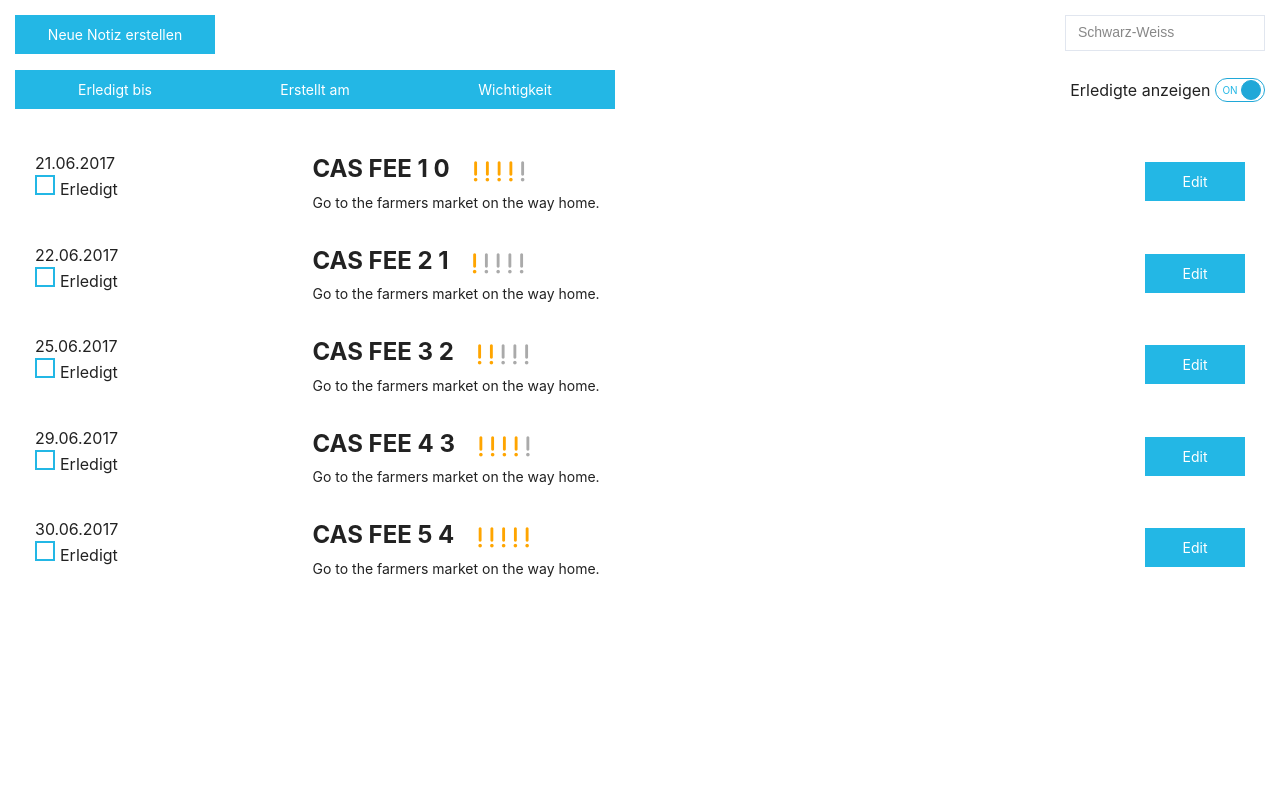
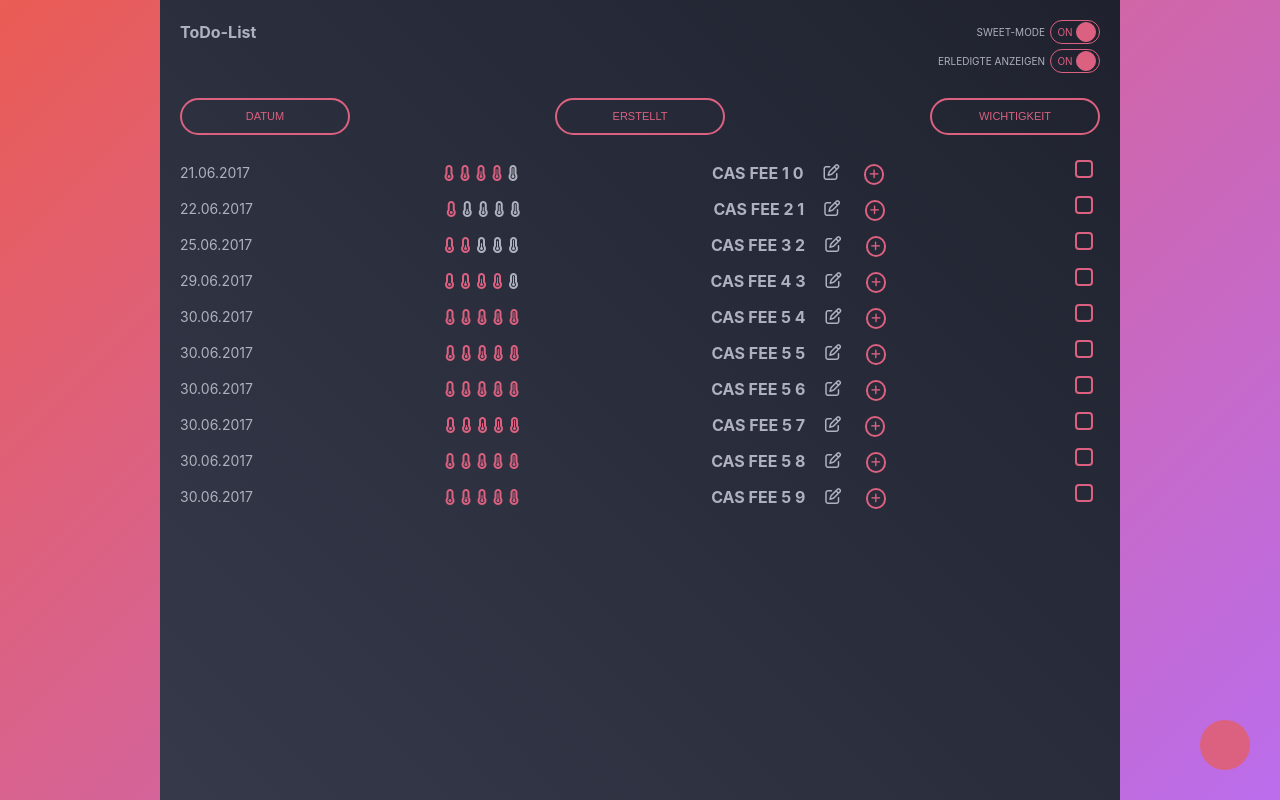
Before and after one commit to iDiver76/cas-fee-projekt1, a plain HTML site: page src/index.html in a window 1280 px wide. Drawn offline with nearby package versions, Linux system fonts and the light colour scheme.

Commit message:
new style

```diff
--- a/src/css/main.css
+++ b/src/css/main.css
@@ -13,121 +13,172 @@ body {
   font-family: -apple-system, BlinkMacSystemFont, "Segoe UI", Roboto, "Helvetica Neue", Arial, sans-serif;
   font-size: 1.6rem;
   line-height: 1.5;
-  color: #222;
+  color: #afb1be;
 }
 
 a {
   text-decoration: none;
+  display: inline-block;
+  border: none;
+  padding: 0 2rem;
+  margin: 0;
+  font-size: 1.6rem;
+  color: #afb1be;
 }
 
 ul {
   padding: 0;
+  list-style-type: none;
+  margin:0;
 }
 
-li {
-  list-style-type: none;
+.wrapper-outer.sweet {
+  background: linear-gradient(135deg,  #EA5C54  0%,#bb6dec 100%);
 }
 
-.wrapper {
-  background-image: url("/hsrToDo/src/media/img/florian-klauer-114797.jpg");
-  background-size: cover;
-  height: 100vh;
+.wrapper-outer {
+  background: linear-gradient(135deg, #85ceea 0%, #090a9e 100%);
+  min-height: 100vh;
+  width: 100vw;
+  background-size:cover;
+  background-position: center;
+  margin: 0;
+  font-family: -apple-system, BlinkMacSystemFont, "Segoe UI", Roboto, "Helvetica Neue", Arial, sans-serif;
+  font-size: 1.6rem;
+  line-height: 1.5;
+  display: flex;
+  justify-content: center;
+  align-items: flex-start;
 }
 
-
-.wrapper.black {
-  background-image: url("/hsrToDo/src/media/img/tim-mossholder-180594.jpg");
+.create .wrapper-inner {
+  height: 55vh;
+  width: 75vw;
+  align-self: center;
 }
 
-#notes {
-  padding: 1.5rem;
+.overview .wrapper-inner {
+  height: 100vh;
+  width: 75vw;
 }
 
-#cta {
+.wrapper-inner {
+  background: linear-gradient(45deg, #35394a 0%, #1f222e 100%);;
+  padding: 2rem;
+}
+
+.header {
   display: flex;
   justify-content: space-between;
 }
 
-#cta > .btn, #filter > .btn-group .btn {
-  width: 20rem;
+h1 {
+  color: #afb1be;
+  text-align: left;
+  font-size: 1.6rem;
+  margin: 0 0 2rem 0;
 }
 
-/* Button */
-.btn {
-  display: inline-block;
-  font-weight: normal;
-  text-align: center;
-  white-space: nowrap;
-  vertical-align: middle;
-  border: 1px solid #23b7e5;
-  padding: 0.8rem 1.6rem;
-  font-size: 1.4rem;
-  color: #fff;
-  background-color: #23b7e5;
-  width: 10rem;
+h2 {
+  font-size: 1.6rem;
 }
 
-.btn:hover, .btn:active, .btn:focus, .btn:visited {
-  color: #fff;
-  background-color: #1985ac;
-  border-color: #1985ac;
+
+/*Form Elements*/
+.field-group {
+  display:flex;
+  padding-bottom: 0.5rem;
 }
 
-.btn-group {
-  display: flex;
-}
-
-/* Form */
-label {
-  display: inline-block;
-}
-
-input, textarea, select {
-  display: block;
-  width: 100vw;
+.label {
   height: 3.6rem;
   padding: 0.8rem 1.2rem;
   font-size: 1.4rem;
   line-height: 1.25;
-  color: #888;
-  background-color: #fff;
-  border: 1px solid #e1e6ef;
-  -webkit-appearance: none;
-  -webkit-border-radius: 0px;
-  -moz-border-radius: 0px;
-  border-radius: 0px;
-  transition: border-color ease-in-out 0.15s, box-shadow ease-in-out 0.15s;
+  display:none;
 }
 
+input, select, .rating {
+  height: 3.6rem;
+}
 
+input, textarea, select, .rating {
+  color: #afb1be;
+  background: #32364a;
+  flex: 1 1 auto;
+  display: block;
+  padding: 0.8rem 1.2rem;
+  font-size: 1.4rem;
+  line-height: 1.25;
+  border: 2px solid #393d52;
+  outline: none;
+  -webkit-appearance: none;
+  transition: border-color ease-in-out 0.15s, box-shadow ease-in-out 0.15s;
+/*padding: 10px 65px;*/
+}
 
+/*placeholder*/
+::-webkit-input-placeholder { /* WebKit, Blink, Edge */
+  color: #afb1be;
+}
+:-moz-placeholder { /* Mozilla Firefox 4 to 18 */
+  color: #afb1be;
+  opacity:  1;
+}
+::-moz-placeholder { /* Mozilla Firefox 19+ */
+  color: #afb1be;
+  opacity:  1;
+}
+:-ms-input-placeholder { /* Internet Explorer 10-11 */
+  color: #afb1be;
+}
+:-ms-input-placeholder { /* Microsoft Edge */
+  color: #afb1be;
+}
+/* Rating */
+.rating {
+  display: flex;
+  justify-content: flex-start;
+
+}
+
+input[type="radio"] {
+  display: none;
+}
+
+input[type="radio"] + label {
+  font-size: 1.6rem;
+  padding: 0 .3rem;
+  margin: 0;
+  cursor: pointer;
+}
+
+input[type="radio"] + label {
+  color: #DC6180;
+}
+
+input[type="radio"]:checked ~ input[type="radio"] + label {
+  color: #afb1be;
+}
+
+/*Checkboxes*/
 input[type="checkbox"] {
   display: none;
 }
 
-/* input[type="checkbox"] {
-  position: absolute;
-  top: 0;
-  left: 0;
-  opacity: 0;
-} */
-
-/* --- Variante 1 */
-
 input[type="checkbox"] + label {
   padding-left: 2.5rem;
-  padding-top: .2rem;
   cursor: pointer;
   position: relative;
 }
 
 input[type="checkbox"] + label::before, input[type="checkbox"] + label::after {
-  font-size: inherit;
+  font-size: 1.4rem;
   top: 0;
   left: 0;
-  width: 1.6rem;
   line-height: 1;
-  height: 1.6rem;
+  width: 1.4rem;
+  height: 1.4rem;
   font-family: FontAwesome;
 }
 
@@ -136,12 +187,12 @@ input[type="checkbox"] + label::before {
 }
 
 input[type="checkbox"] + label::before, input[type="checkbox"] + label::after {
-  border: 2px solid #23b7e5;
-  -webkit-border-radius: 0;
-  -moz-border-radius: 0;
-  border-radius: 0;
+  border: 2px solid #DC6180;
+  -webkit-border-radius: 4px;
+  -moz-border-radius: 4px;
+  border-radius: 4px;
   text-align: center;
-  color: #23b7e5;
+  color: #DC6180;
 }
 
 input[type="checkbox"] + label::before, input[type="checkbox"] + label::after {
@@ -156,54 +207,91 @@ input[type="checkbox"]:checked + label::after {
 
 input[type="checkbox"] + label::after {
   content: '\f00c';
-  background: #23b7e5;
+  background: #DC6180;
   color: #fff;
   opacity: 0;
   transition: all 0.2s;
 }
 
-/* Variante 2
+/*Textarea*/
+textarea {
 
-input[type="checkbox"] + label {
-  display: block;
-  position: relative;
-  padding-left: 35px;
-  margin-bottom: 20px;
-  font: 14px/20px 'Open Sans', Arial, sans-serif;
-  color: #ddd;
-  cursor: pointer;
-  -webkit-user-select: none;
-  -moz-user-select: none;
-  -ms-user-select: none;
 }
 
-input[type="checkbox"] + label::before {
-  content: '';
+/*Buttons*/
+.btn {
+  background: transparent;
+  padding:1rem 4rem;
+  border:2px solid #DC6180;
+  color: #DC6180;
+  text-transform:uppercase;
+  font-size: 1.1rem;
+  margin: 2rem 0;
+  border-radius:25px;
+  transition-property:background,color;
+  transition-duration:.2s;
+  width: 17rem;
   display: block;
-  width: 20px;
-  height: 20px;
-  border: 1px solid #6cc0e5;
-  position: absolute;
-  left: 0;
-  top: 0;
-  opacity: 0.6;
-  -webkit-transition: all .12s, border-color .08s;
-  transition: all .12s, border-color .08s;
+  text-align: center;
 }
 
-input[type="checkbox"]:checked + label::before {
-  width: 10px;
-  top: -5px;
-  left: 5px;
-  border-radius: 0;
-  opacity: 1;
-  border-top-color: transparent;
-  border-left-color: transparent;
-  -webkit-transform: rotate(45deg);
-  transform: rotate(45deg);
-} */
+.btn:hover, .btn:active, .btn:focus, .btn:visited {
+  color:#fff;
+  background:#DC6180;
+  cursor:pointer;
+  transition-property:background,color;
+  transition-duration:.2s;
+}
+
+.btn.xs {
+  padding:0;
+  margin:0;
+  width: 2rem;
+  display: inline-block;
+}
+
+.newnote {
+  width: 5rem;
+  height:5rem;
+  padding:0;
+  margin:0;
+  font-size:4rem;
+  border-radius: 50rem;
+  position: absolute;
+  bottom: 3rem;
+  right:3rem;
+  z-index: 99;
+  line-height: 1;
+  background: #DC6180;
+}
+
+.create .btn-group {
+}
+
+.btn-group {
+  display: flex;
+  justify-content: space-between;
+}
+
+
 
 /* Switch-Button */
+.switch-wrapper {
+  text-align: right;
+}
+
+.switch-group {
+  margin-bottom:.5rem;
+  display: flex;
+  align-items: center;
+  justify-content: flex-end;
+}
+.switch-title {
+  color: #afb1be;
+  text-transform:uppercase;
+  font-size: 1rem;
+  margin: 0 .5rem;
+}
 
 .switch {
   position: relative;
@@ -227,21 +315,21 @@ input[type="checkbox"]:checked + label::before {
 }
 
 .switch-label::before {
-  right: 2px;
+  right: .2rem;
   color: #e1e6ef;
   content: attr(data-off);
 }
 
 .switch-label::after {
-  left: 2px;
-  color: #23b7e5;
+  left: .2rem;
+  color: #DC6180;
   content: attr(data-on);
   opacity: 0;
 }
 
 .switch input[type="checkbox"]:checked ~ .switch-label {
-  background: #fff !important;
-  border-color: #20a8d8;
+  background: transparent;
+  border-color: #DC6180;
 }
 
 .switch input[type="checkbox"]:checked ~ .switch-label::before {
@@ -264,8 +352,8 @@ input[type="checkbox"]:checked + label::before {
 
 .switch input[type="checkbox"]:checked ~ .switch-handle {
   left: 26px;
-  background: #20a8d8;
-  border-color: #20a8d8;
+  background: #DC6180;
+  border-color: #DC6180;
 }
 
 .switch-handle {
@@ -274,8 +362,8 @@ input[type="checkbox"]:checked + label::before {
   left: 2px;
   width: 20px;
   height: 20px;
-  background: #fff;
-  border: 1px solid #e1e6ef;
+  background: #afb1be;
+  border: 1px solid #393d52;
   border-radius: 5rem;
   -moz-transition: left 0.15s ease-out;
   -o-transition: left 0.15s ease-out;
@@ -283,84 +371,46 @@ input[type="checkbox"]:checked + label::before {
   transition: left 0.15s ease-out;
 }
 
-/* Priority */
-.rating {
-  background: transparent;
-  display: flex;
-  justify-content: flex-start;
-}
 
-input[type="radio"] {
-  display: none;
-}
-
-input[type="radio"] + label {
-  font-size: 2.3rem;
-  padding: .3rem;
-  margin: 0;
-  cursor: pointer;
-  font-family: FontAwesome;
-}
-
-input[type="radio"] + label::after {
-  content: "\F12A";
-}
-
-input[type="radio"] + label {
-  color: orange;
-}
-
-input[type="radio"]:checked ~ input[type="radio"] + label {
-  color: #aaa;
-}
-
-
-#filter {
+/*Tasks*/
+.task {
   display: flex;
   justify-content: space-between;
   align-items: center;
+  flex-flow: row wrap;
+  min-height:3.6rem;
 }
-
-#styleswitch {
-flex: 0 1 20rem;
-}
-
-
-.task {
-  background: rgba(255,255,255,0.7);
-  display: flex;
-  flex-flow: row;
-  padding: 1rem 2rem;
-  margin: 1rem 0;
-}
-
-.task-settled-to {
-  display: flex;
-  flex-flow: column;
-  align-items: baseline;
-  flex: 1;
-}
-
-.task-description {
-  display: flex;
-  flex-flow: column;
-  flex: 3;
-
-}
-.task-details {
+.task > .date {
+  text-transform:uppercase;
   font-size: 1.4rem;
-  padding-right:2rem;
-}
-.task-actions {
-  align-self: center;
-}
-
-
-.task-title-bar {
-  display: flex;
 }
 
 .task-title {
+  display: flex;
+  justify-content: flex-start;
+  align-items: center;
+}
+
+.task-title > h2 {
+  margin:0;
+}
+.task > .field-group {
+  display: block;
+}
+
+.task > .rating {
+  flex: none;
+  background: transparent;
+  border: none;
+  padding: 0;
   margin: 0;
-  padding-right: 2rem;
+  height: auto;
 }
+
+.task-details {
+  flex: 1 1 100%;
+}
+
+.hide {
+  display: none;
+}
--- a/src/index.html
+++ b/src/index.html
@@ -12,66 +12,70 @@
   <link rel="stylesheet" href="css/main.css">
   <link href="https://opensource.keycdn.com/fontawesome/4.7.0/font-awesome.min.css" rel="stylesheet">
 </head>
-<body>
-<div class="wrapper">
+<body class="wrapper-outer sweet overview">
+<div class="wrapper-inner">
+  <a class="btn newnote" href="singlenote.html">+</a>
+  <header class="header">
+    <h1>ToDo-List</h1>
+    <div class="switch-wrapper">
+    <div class="switch-group">
+      <span class="switch-title">Sweet-Mode</span>
+      <label class="switch">
+        <input type="checkbox" checked="" id="styleswitch">
+        <span class="switch-label" data-on="On" data-off="Off"></span>
+        <span class="switch-handle"></span>
+      </label>
+    </div>
+    <div class="switch-group">
+      <span class="switch-title">Erledigte anzeigen</span>
+      <label class="switch">
+        <input type="checkbox" checked="">
+        <span class="switch-label" data-on="On" data-off="Off"></span>
+        <span class="switch-handle"></span>
+      </label>
+    </div>
+    </div>
+  </header>
   <main id="notes">
-    <section id="cta">
-      <a class="btn" href="singlenote.html">Neue Notiz erstellen</a>
-      <select id="styleswitch" name="styleswitch">
-        <option selected>Schwarz-Weiss</option>
-        <option>Weiss-Schwarz</option>
-      </select>
-    </section>
     <section id="filter">
-      <ul class="btn-group">
-        <li class="active"><a class="btn" href="#">Erledigt bis</a></li>
-        <li><a class="btn" href="#">Erstellt am</a></li>
-        <li><a class="btn" href="#">Wichtigkeit</a></li>
-      </ul>
-      <div class="switch-group">
-        <span>Erledigte anzeigen</span>
-        <label class="switch">
-          <input type="checkbox" checked="">
-          <span class="switch-label" data-on="On" data-off="Off"></span>
-          <span class="switch-handle"></span>
-        </label>
+      <div class="btn-group">
+        <button class="btn" type="button">Datum </button>
+        <button class="btn" type="button">Erstellt</button>
+        <button class="btn" type="button">Wichtigkeit</button>
       </div>
     </section>
-
     <ul class="tasks"></ul>
   </main>
 </div>
+
 <script id="task" type="text/x-handlebars-template">
   {{#each tasks}}
   <li class="task">
-    <div class="task-settled-to">
       <div class="date">{{date}}</div>
-      <div class="field-group">
-        <input type="checkbox" id="checkbox" name="checkbox"/>
-        <label for="checkbox"><span>Erledigt</span></label>
+      <div class="rating">
+        <input type="radio" name="rating{{id}}" id="one{{id}}" value="1" {{isChecked val 1}}/>
+        <label for="one{{id}}" class="fa fa-thermometer-empty"></label>
+        <input type="radio" name="rating{{id}}" id="two{{id}}" value="2" {{isChecked val 2}}/>
+        <label for="two{{id}}" class="fa fa-thermometer-quarter"></label>
+        <input type="radio" name="rating{{id}}" id="three{{id}}" value="3" {{isChecked val 3}}/>
+        <label for="three{{id}}" class="fa fa-thermometer-half"></label>
+        <input type="radio" name="rating{{id}}" id="four{{id}}" value="4" {{isChecked val 4}}/>
+        <label for="four{{id}}" class="fa fa-thermometer-three-quarters"></label>
+        <input type="radio" name="rating{{id}}" id="five{{id}}" value="5" {{isChecked val 5}}/>
+        <label for="five{{id}}" class="fa fa-thermometer-full"></label>
       </div>
-    </div>
-    <div class="task-description">
-      <div class="task-title-bar">
-        <h2 class="task-title">{{title}}  {{@index}}</h2>
-        <div class="rating">
-          <input type="radio" name="rating{{id}}" id="one{{id}}" value="1" {{isChecked val 1}}/>
-          <label for="one{{id}}"></label>
-          <input type="radio" name="rating{{id}}" id="two{{id}}" value="2" {{isChecked val 2}}/>
-          <label for="two{{id}}"></label>
-          <input type="radio" name="rating{{id}}" id="three{{id}}" value="3" {{isChecked val 3}}/>
-          <label for="three{{id}}"></label>
-          <input type="radio" name="rating{{id}}" id="four{{id}}" value="4" {{isChecked val 4}}/>
-          <label for="four{{id}}"></label>
-          <input type="radio" name="rating{{id}}" id="five{{id}}" value="5" {{isChecked val 5}}/>
-          <label for="five{{id}}"></label>
+      <div class="task-title">
+        <h2>{{title}}  {{@index}}</h2>
+        <div class="task-actions">
+         <a href="singlenote.html"><i class="fa fa-edit"></i></a>
+         <a class="btn xs toggle-details" href="#"><i class="fa fa-plus"></i></a>
         </div>
       </div>
-      <div class="task-details">Go to the farmers market on the way home.</div>
-    </div>
-    <div class="task-actions">
-      <a class="btn" href="singlenote.html">Edit</a>
-    </div>
+      <div class="field-group">
+        <input type="checkbox" id="checkbox{{id}}" name="checkbox"/>
+        <label for="checkbox{{id}}"></label>
+      </div>
+      <div class="task-details hide">Go to the farmers market on the way home.</div>
   </li>
   {{/each}}
 </script>
--- a/src/js/app.js
+++ b/src/js/app.js
@@ -11,7 +11,12 @@
       {id: "2", date: "22.06.2017", done: true, title: "CAS FEE 2", val: 1},
       {id: "3", date: "25.06.2017", done: false, title: "CAS FEE 3", val: 2},
       {id: "4", date: "29.06.2017", done: true, title: "CAS FEE 4", val: 4},
-      {id: "5", date: "30.06.2017", done: false, title: "CAS FEE 5", val: 5}
+      {id: "5", date: "30.06.2017", done: false, title: "CAS FEE 5", val: 5},
+      {id: "6", date: "30.06.2017", done: false, title: "CAS FEE 5", val: 5},
+      {id: "7", date: "30.06.2017", done: false, title: "CAS FEE 5", val: 5},
+      {id: "8", date: "30.06.2017", done: false, title: "CAS FEE 5", val: 5},
+      {id: "9", date: "30.06.2017", done: false, title: "CAS FEE 5", val: 5},
+      {id: "10", date: "30.06.2017", done: false, title: "CAS FEE 5", val: 5}
     ]
   };
     function renderPage() {
@@ -29,6 +34,11 @@
 
     $("#styleswitch").on("change", () =>{
       alert("style changed");
-      $(".wrapper").toggleClass("black");
+      $(".wrapper-outer").toggleClass("sweet");
     });
+
+    $(".toggle-details").on("click", (e) => {
+      e.preventDefault();
+      $(".task-details").toggleClass("hide");
+    })
 })();
```
Also changed, not shown: src/singlenote.html (+22 -17 lines).
